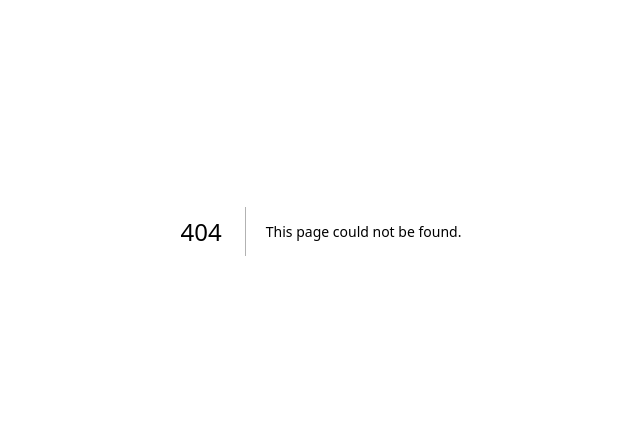
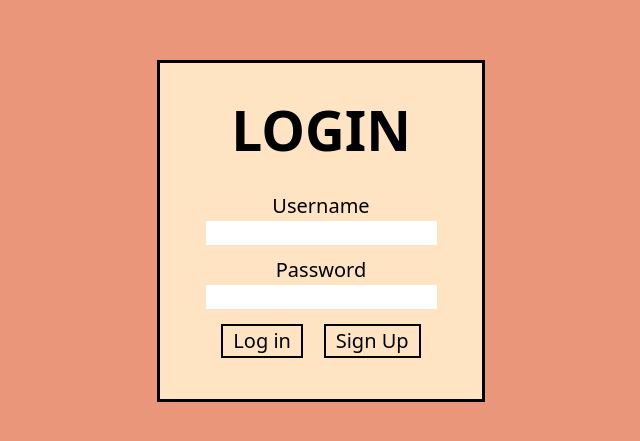
Before and after one commit to ryash072007/internship_app_ui, a Next.js app: page /login in a window 1280 px wide. Before the commit this address had no page. Shown: the part 169-610 px from the top of the page, without its empty margins (319-959 px from the left). Built offline with nearby package versions, Linux system fonts and the light colour scheme.

Commit message:
loginui_1

```diff
--- /dev/null
+++ b/app/(authentication)/login/LoginPage.css
@@ -0,0 +1,74 @@
+/* body, body * {
+    font-family: 'Roboto';
+} */
+
+.MainContainer {
+    display: flex;
+    flex-direction: column;
+    align-items: center;
+    justify-content: center;
+    height: 100vh;
+    background-color:darksalmon;
+}
+
+.BorderContainer {
+    display: flex;
+    flex-direction: column;
+    align-items: center;
+    justify-content: center;
+    border-style: dotted;
+    border-color: antiquewhite;
+    border: 3px solid black;
+    padding: 2%;
+    background-color: bisque;
+}
+
+h1.LoginHeading{
+    font-size: 55px;
+    font-weight: 700;
+    /* text-decoration: underline; */
+    color:black;
+}
+
+form.Authentication {
+    padding: 15px;
+    width: min-content;
+}
+
+
+.FieldContainer {
+    padding: 5px;
+    width: max-content;
+}
+
+.FieldHeading {
+    font-size: 20px;
+    color: black;
+}
+
+.Fields {
+    /* display: flex;
+    flex-direction: row; */
+    padding: 5px;
+    text-align: center;
+}
+
+div.HeadingsContainer {
+    display: flex;
+    flex-direction: column;
+}
+
+.FormButtons {
+    display: flex;
+    flex-direction: row;
+    justify-content: space-evenly;
+    padding-top: 10px;
+}
+
+button.FormButton {
+    color: black;
+    font-size: 20px;
+    padding-left: 10px;
+    padding-right: 10px;
+    border: 2px solid black;
+}
--- /dev/null
+++ b/app/(authentication)/login/page.tsx
@@ -0,0 +1,44 @@
+import { relative } from 'path'
+import React from 'react'
+import "./LoginPage.css"
+
+const LoginPage = () => {
+    return (
+        <html lang="en">
+            <head>
+                <meta charSet="UTF-8" />
+                <meta name="viewport" content="width=device-width, initial-scale=1.0" />
+                <title>
+                    Login
+                </title>
+            </head>
+            <body className='body'>
+                <div className='MainContainer'>
+                    <div className='BorderContainer'>
+                        <div className='HeadingContainer'>
+                            <h1 className='LoginHeading'>LOGIN</h1>
+                        </div>
+                        <form action="#ADDLATER" method="post" className='Authentication'>
+                            <div className='HeadingsContainer'>
+                                <div className='Fields'>
+                                    <span className='FieldHeading'>Username</span>
+                                    <input type="text" className="UsernameInputField" id="" />
+                                </div>
+                                <div className='Fields'>
+                                    <span className='FieldHeading'>Password</span>
+                                    <input type="password" className="PasswordInputField" id="" />
+                                </div>
+                                <div className='FormButtons'>
+                                    <button type="submit" className='FormButton'>Log in</button>
+                                    <button className='FormButton'>Sign Up</button>
+                                </div>
+                            </div>
+                        </form>
+                    </div>
+                </div>
+            </body>
+        </html>
+    )
+}
+
+export default LoginPage
```
